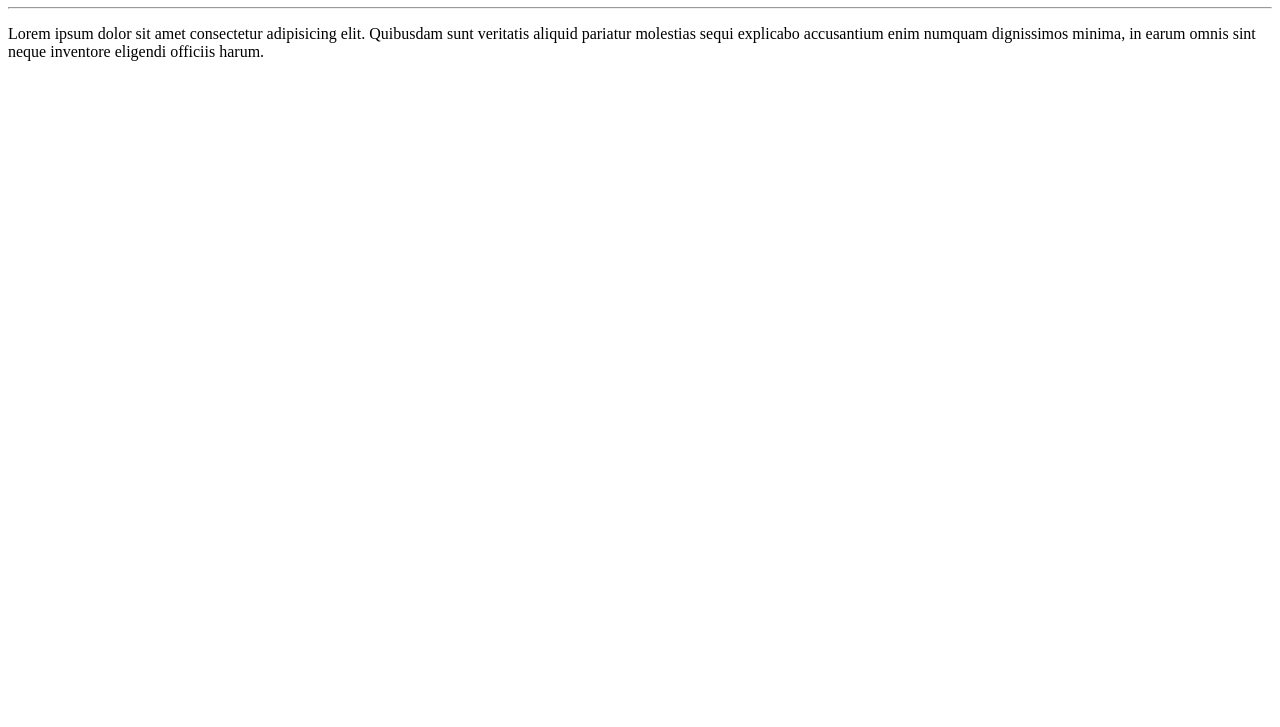
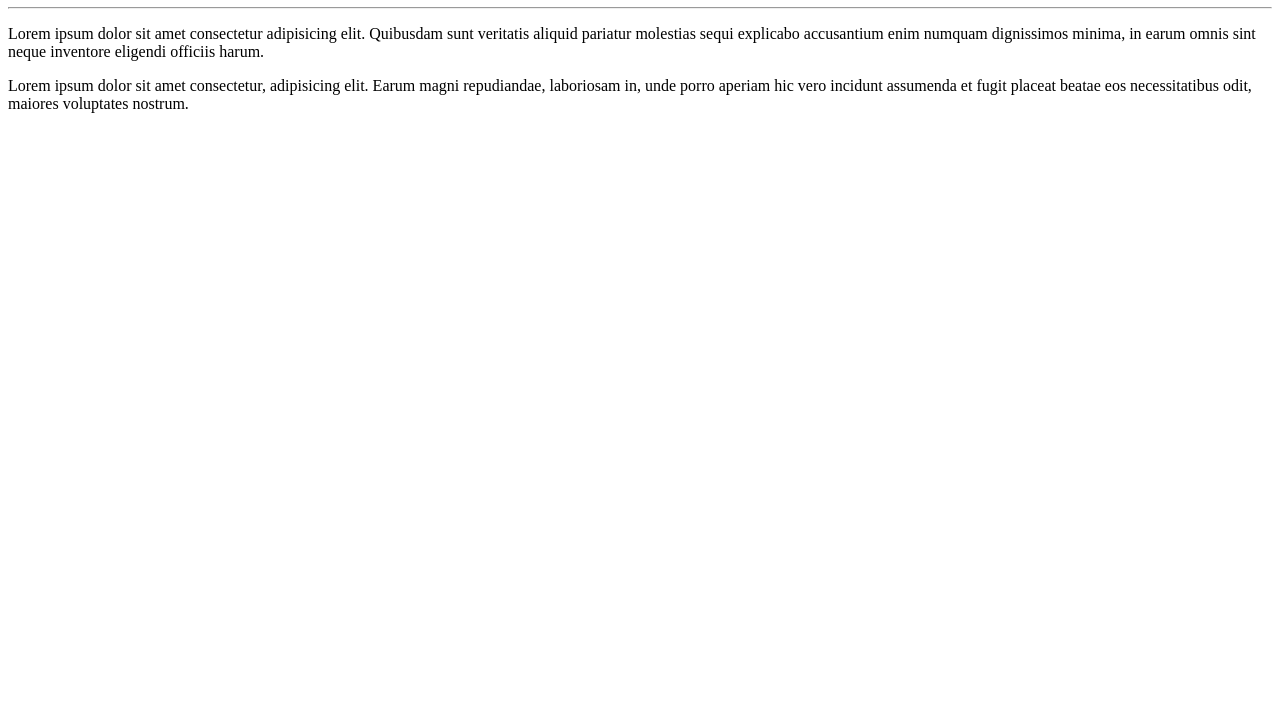
Before and after one commit to souzavitorchaves/Ola-Mundo, a plain HTML site: page site-exemplo/index.html in a window 1280 px wide. Shown: the part 73-800 px from the top of the page. Drawn offline with Linux system fonts and the light colour scheme.

Commit message:
adicionei um parágrafo

```diff
--- a/site-exemplo/index.html
+++ b/site-exemplo/index.html
@@ -9,5 +9,6 @@
     <h1>Olá, Mundo!</h1>
     <hr>
     <p>Lorem ipsum dolor sit amet consectetur adipisicing elit. Quibusdam sunt veritatis aliquid pariatur molestias sequi explicabo accusantium enim numquam dignissimos minima, in earum omnis sint neque inventore eligendi officiis harum.</p>
+    <p>Lorem ipsum dolor sit amet consectetur, adipisicing elit. Earum magni repudiandae, laboriosam in, unde porro aperiam hic vero incidunt assumenda et fugit placeat beatae eos necessitatibus odit, maiores voluptates nostrum.</p>
 </body>
 </html>
```
